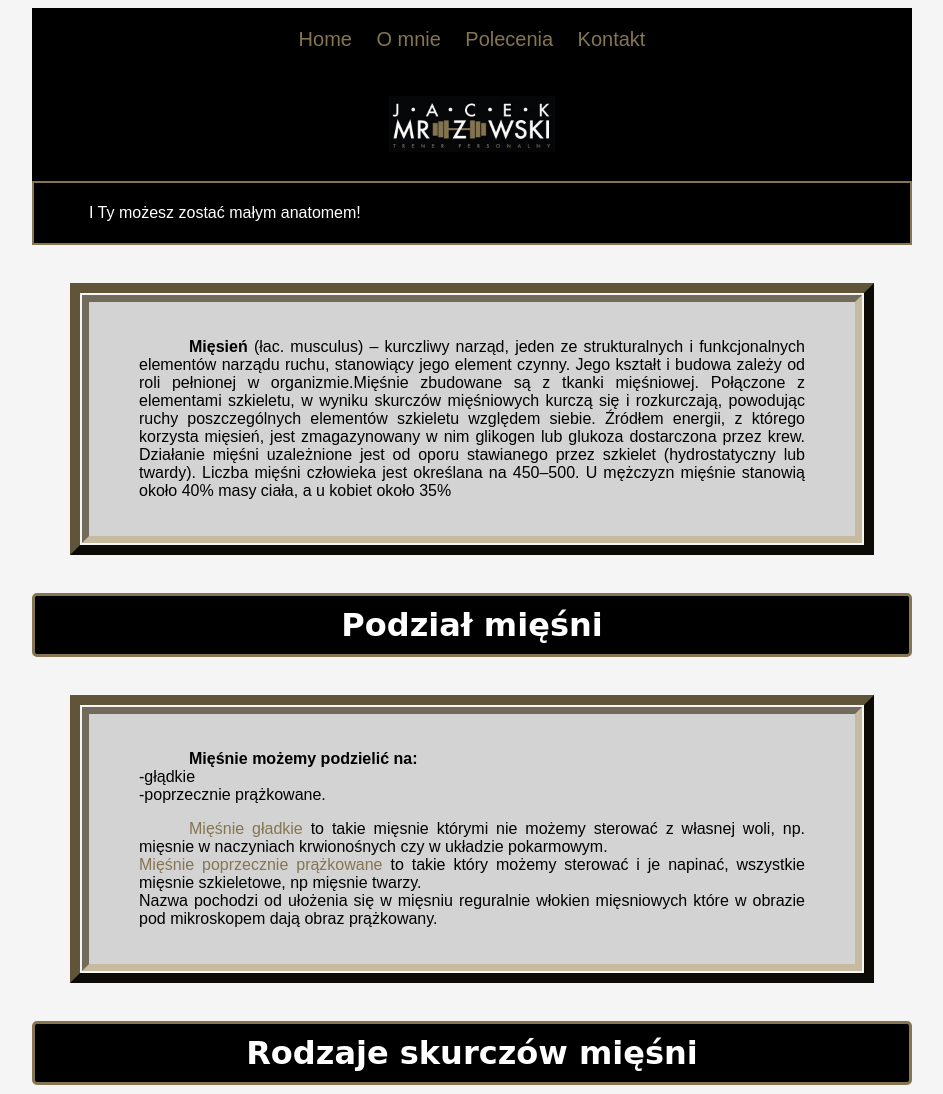
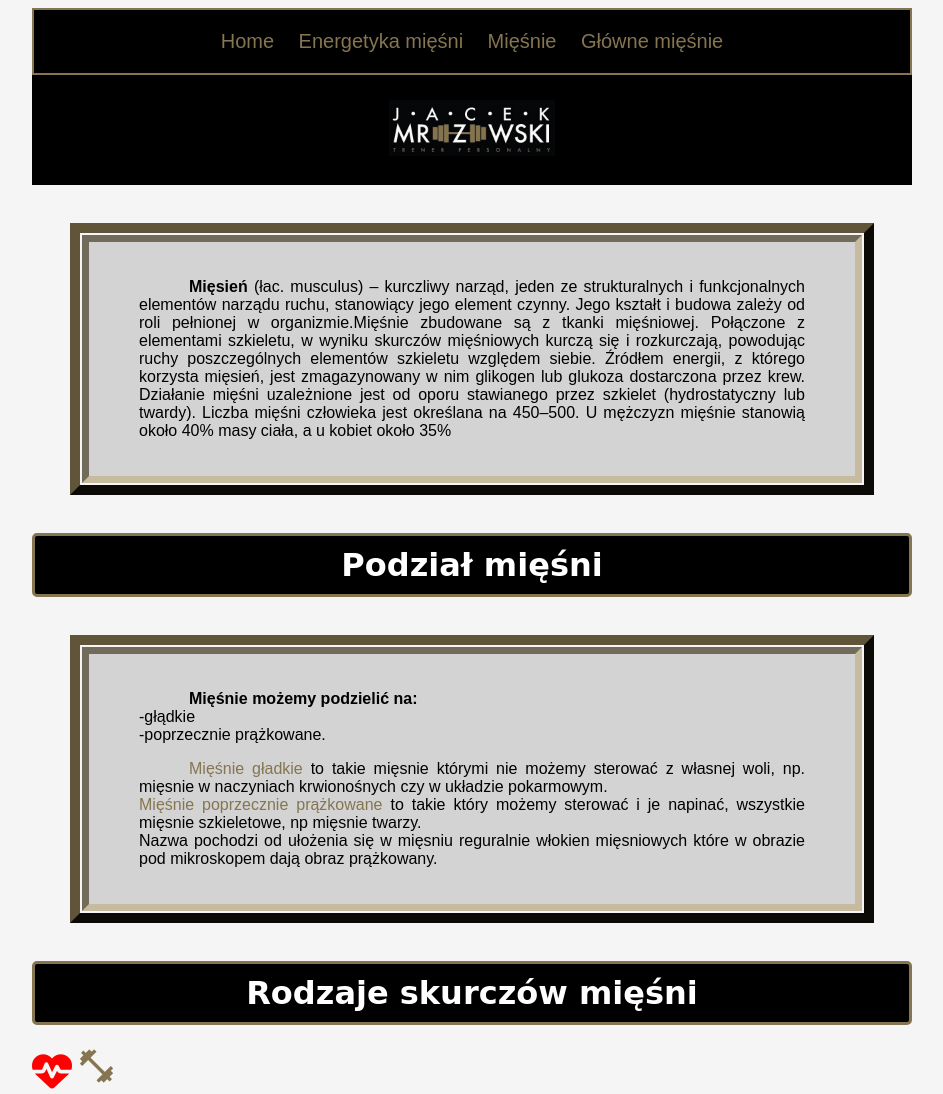
Before and after one commit to Dzackson/StaraDupa.github.io, a plain HTML site: page index.html in a window 1280 px wide. Shown: the top 1094 px of the page, without its empty margins (168-1111 px from the left). Drawn offline with Linux system fonts and the light colour scheme; a web font is replaced by a local one.

```diff
--- a/index.html
+++ b/index.html
@@ -30,6 +30,8 @@ background-color: black;
 text-align: center;
 margin:0;
 padding:10px;
+color:white;
+border:2px solid #857550;
 }
 .nav li{
 display:inline-block;
@@ -52,16 +54,7 @@ font-size:1,2vw;
 }
 div.no-border { border: 0 }
 
-div.przylepa {
-position: -webkit-sticky;
-position: sticky;
-top:60px;
-outline: none;
-padding: 5px;
-background-color: black;
-color:white;
-border:2px solid #857550;
-}
+
 
 .img {text-align: center; background-color:black; padding:25px;}
 
@@ -138,18 +131,17 @@ a:active {
 </head>
 <body>
 <ul class="nav";>
- <li> <a href='#home'>Home</a></li>
- <li><a href='#omnie'>O mnie</a></li>
- <li><a href='#polecenia'>Polecenia</a></li>
- <li><a href='#kontkat'>Kontakt</a></li>
+ <li><a href='#home'>Home</a></li>
+ <li><a href='#energetyka'>Energetyka mięśni</a></li>
+ <li><a href='#miesnie'>Mięśnie</a></li>
+ <li><a href='#glmi'>Główne mięśnie</a></li>
 </ul>
 
 <section class="img">
+<div id="home">
  <a href="http://www.twojtrener.eu"><img  src="jacek.jpg"; alt="logo"; style="width:20%;" ></a>
+ </div>
 	</section>
-<div class="przylepa">
-<p> I Ty możesz zostać małym anatomem!</p>
-</div>
 
 
 <div class="border";>
@@ -192,7 +184,7 @@ Włokna mięśniowe typu I to <strong>włokna czerwone</strong>, wolnokurczliwe.
 Włókna typu IIa i IIb to <strong>włokna białe</strong> , szybkokurczliwe. Włokna te charakteryzują się krótkim czasem pracy od 2 min. </p>
 </div>
 
-<h1>Energetyka mięśni</h1>
+<h1 id="energetyka">Energetyka mięśni</h1>
 <p> ATP -> ATP-PC -> kwas mlekowy -> utlenianie kwasów tłuszczowych </p>
 <p style="text-align: center;">
 <img src="energia.jpg"; style="width:30%"; >
@@ -208,7 +200,7 @@ Włókna typu IIa i IIb to <strong>włokna białe</strong> , szybkokurczliwe. W
 </div>
 
 
-<h1> Mięśnie</h1>
+<h1 id="miesnie"> Mięśnie</h1>
 
 <div style="overflow-x:auto;">
    <table>
@@ -240,7 +232,7 @@ Włókna typu IIa i IIb to <strong>włokna białe</strong> , szybkokurczliwe. W
     </table>
 </div>
 
-<h1> Główne mięśnie pracujące w danym ćwiczeniu</h1>
+<h1 id="glmi"> Główne mięśnie pracujące w danym ćwiczeniu</h1>
 <div style="margin: 50px">
 <table>
 <tr>
```
